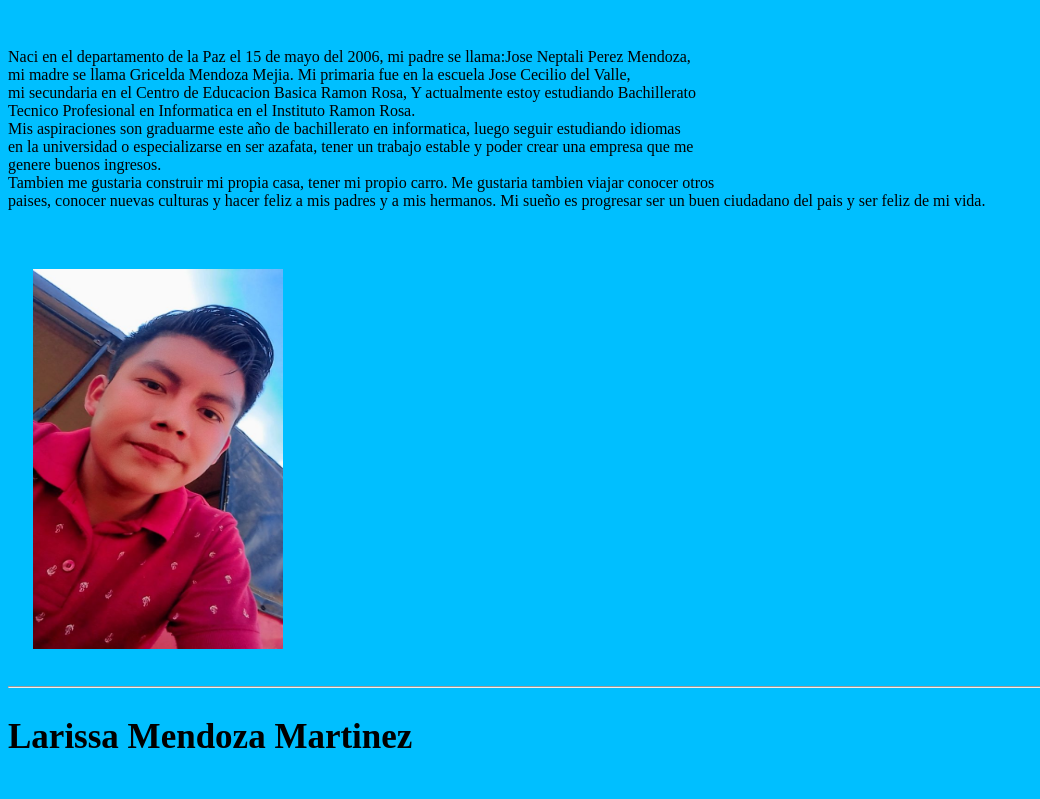
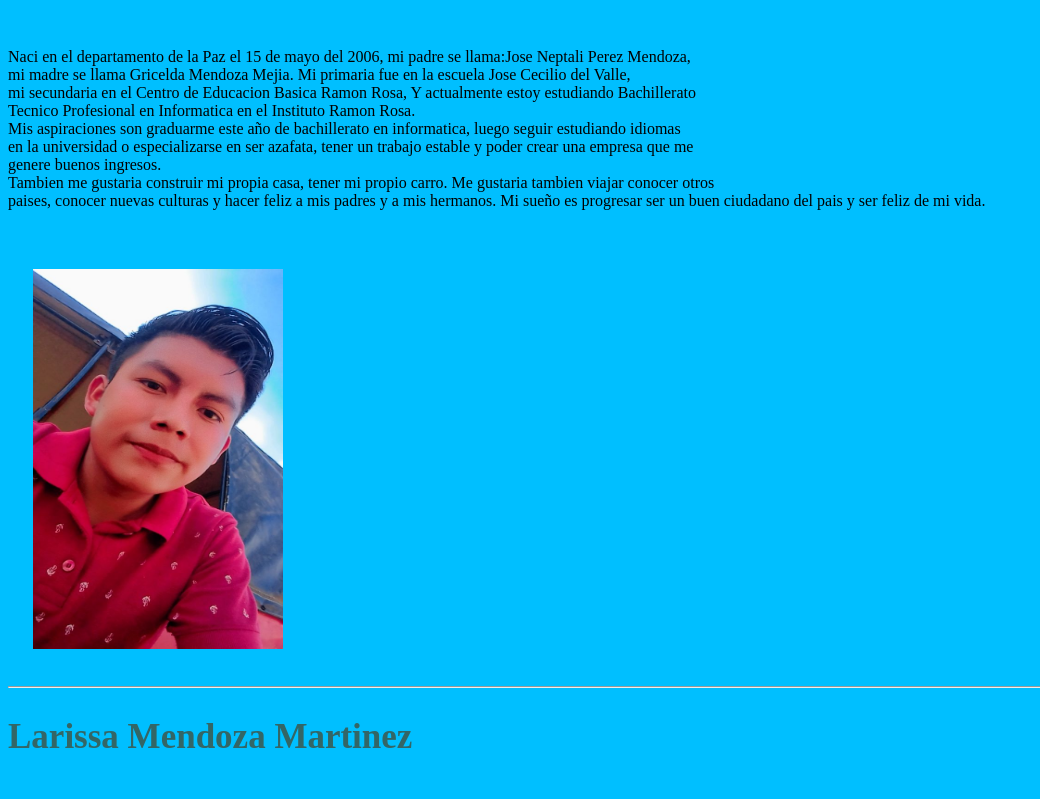
Before and after one commit to amigosconderecho/personal, a plain HTML site: page compas/companeros.html in a window 1280 px wide. Shown: the part 158-957 px from the top of the page, without its empty margins (0-1040 px from the left). Drawn offline with Linux system fonts and the light colour scheme.

Commit message:
Update compas.css

```diff
--- a/compas/compas.css
+++ b/compas/compas.css
@@ -12,6 +12,7 @@ h2{
 	text-align:justify ;
 	font-size: 35px;
 	font-family: 'Bernard MT Condensed';
+	color:#336666;
 }
 p{
 	text-align: justify;
```
